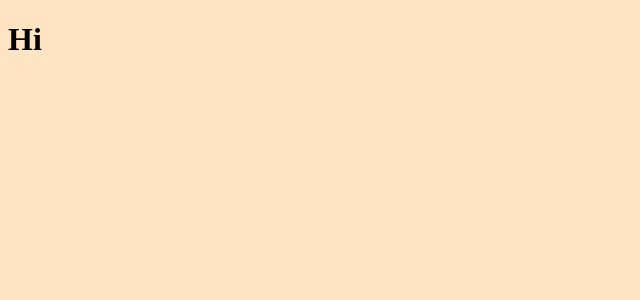
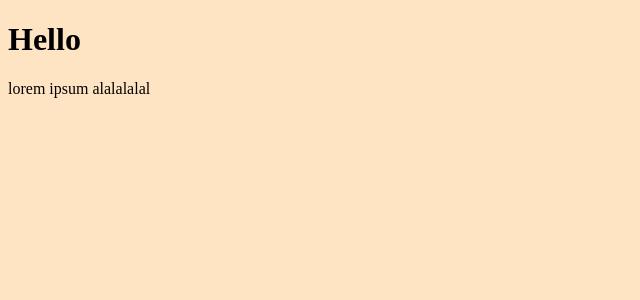
Before and after one commit to Practice-Nomadcoders-Lesson/react-wooks, a React (Create React App) app: page / in a window 1280 px wide. Shown: the top 300 px of the page, without its empty margins (0-640 px from the left). Built offline with nearby package versions, Linux system fonts and the light colour scheme.

Commit message:
#2.5 useFadeIn

```diff
--- a/src/App.js
+++ b/src/App.js
@@ -1,11 +1,12 @@
-import { useBeforeLeave } from "./useBeforeLeave/useBeforeLeave";
+import { useFadeIn } from "./useFadeIn/useFadeIn";
 
 function App() {
-  const begForeLife = () => console.log("Plz don't leave");
-  useBeforeLeave(begForeLife);
+  const fadeInH1 = useFadeIn(2, 1);
+  const fadeInP = useFadeIn(4, 5);
   return (
     <div className="App">
-      <h1>Hi</h1>
+      <h1 {...fadeInH1}>Hello</h1>
+      <p {...fadeInP}>lorem ipsum alalalalal</p>
     </div>
   );
 }
--- /dev/null
+++ b/src/useFadeIn/useFadeIn.js
@@ -0,0 +1,16 @@
+import { useRef, useEffect } from "react";
+
+export const useFadeIn = (duration = 1, delay = 0) => {
+  const element = useRef();
+  useEffect(() => {
+    if (element.current) {
+      const { current } = element;
+      current.style.transition = `opacity ${duration}s ease-in-out ${delay}s`;
+      current.style.opacity = 1;
+    }
+  }, []);
+  if (typeof duration !== "number" || typeof delay !== "number") {
+    return;
+  }
+  return { ref: element, style: { opacity: 0 } };
+};
```
Also changed, not shown: 1 other file (tests, documents, lock files or other folders).
